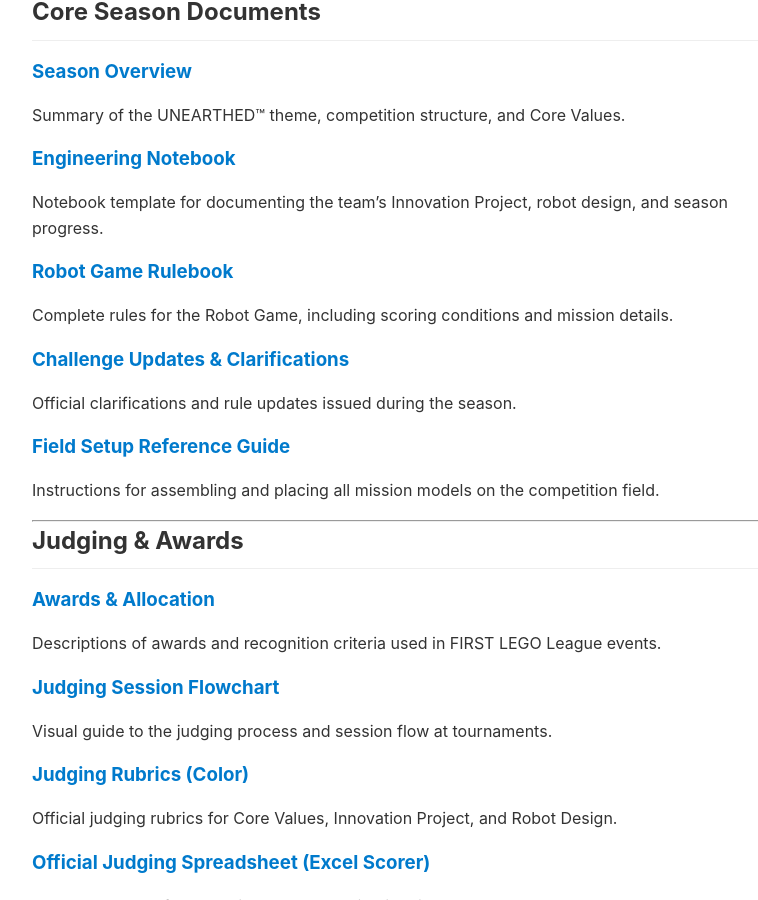
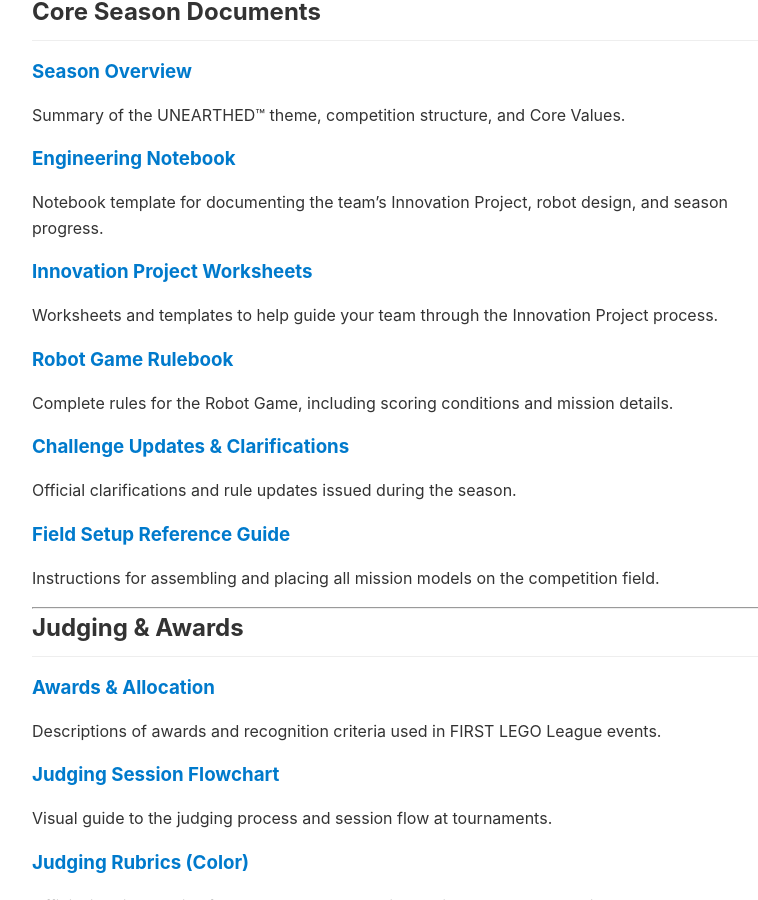
Before and after one commit to steveybaby/fll, a Jekyll site: the page built from index.md, in a window 1280 px wide and 900 px high, scrolled down 704 px. Shown: the whole window, without its empty margins (228-986 px from the left). Built offline with Jekyll 4.4.1, drawn with Linux system fonts in a browser that asks for light colours.

Commit message:
Add Innovation Project Worksheets link
- Added Google Slides worksheets to help teams with Innovation Project
- Placed in Core Season Documents section for easy access

🤖 Generated with [Claude Code](https://claude.ai/code)

Co-Authored-By: Claude <noreply@anthropic.com>

```diff
--- a/index.md
+++ b/index.md
@@ -28,6 +28,9 @@ Summary of the UNEARTHED™ theme, competition structure, and Core Values.
 
 ### [Engineering Notebook](https://firstinspires.blob.core.windows.net/fll/challenge/2025-26/fll-challenge-unearthed-en.pdf)
 Notebook template for documenting the team's Innovation Project, robot design, and season progress.
+
+### [Innovation Project Worksheets](https://docs.google.com/presentation/d/1FzwarsVui1aHNld41dREQT0h-MdO2Zq48Fb6U-nSf3A/edit?slide=id.g867d32a2c2_1_168#slide=id.g867d32a2c2_1_168)
+Worksheets and templates to help guide your team through the Innovation Project process.
 
 ### [Robot Game Rulebook](https://firstinspires.blob.core.windows.net/fll/challenge/2025-26/fll-challenge-unearthed-rgr.pdf)
 Complete rules for the Robot Game, including scoring conditions and mission details.
```
